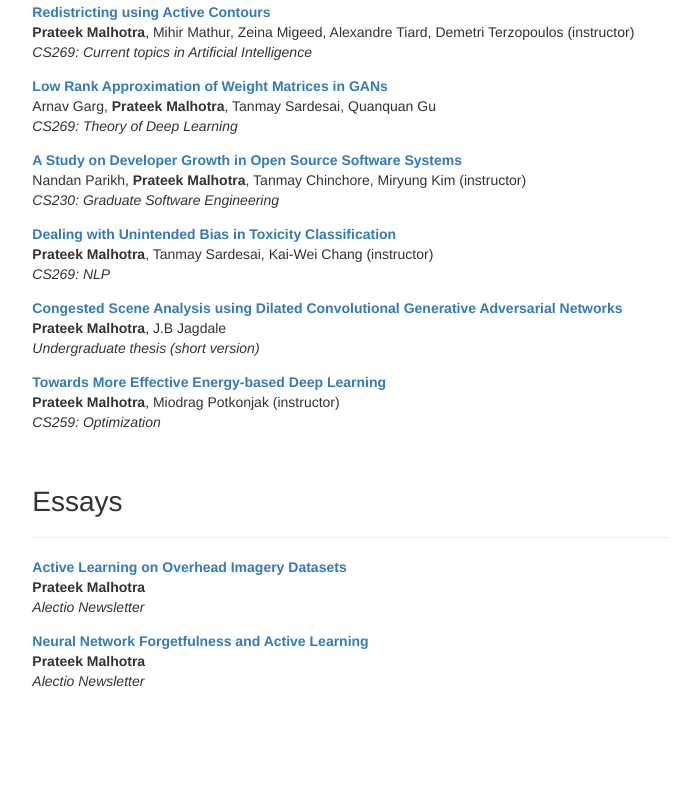
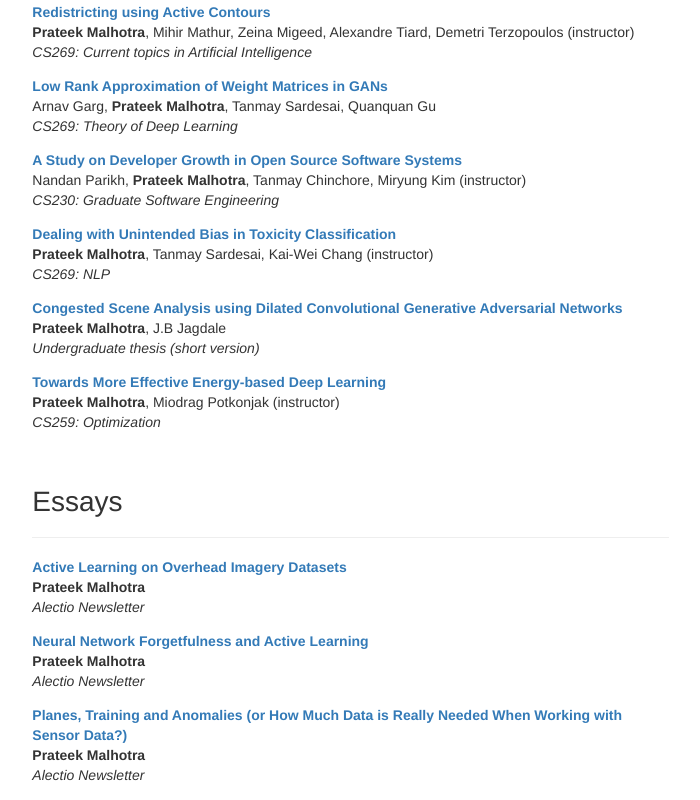
Before and after one commit to prateekm08/prateekmalhotra.github.io, a plain HTML site: page index.html in a window 1280 px wide. Shown: the part 462-1262 px from the top of the page, without its empty margins (456-1156 px from the left). Before the commit the page ends 1168 px from the top, so only its background shows below. Drawn offline with Linux system fonts and the light colour scheme; files that its build step writes are made by us from their sources.

Commit message:
Update index.html

```diff
--- a/index.html
+++ b/index.html
@@ -186,6 +186,20 @@
                         </div>
                     </div>
 
+                    <div class="pub">
+                        <div class="title">
+                            <a href="https://alectio.com/2021/07/11/planes-training-and-anomalies/">
+                                Planes, Training and Anomalies (or How Much Data is Really Needed When Working with Sensor Data?)
+                            </a>
+                        </div>
+                        <div class="authors">
+                            <span class='me'>Prateek Malhotra</span>
+                        </div>
+                        <div class="location">
+                            Alectio Newsletter
+                        </div>
+                    </div>
+
                 </div>
 
             </div>
```
